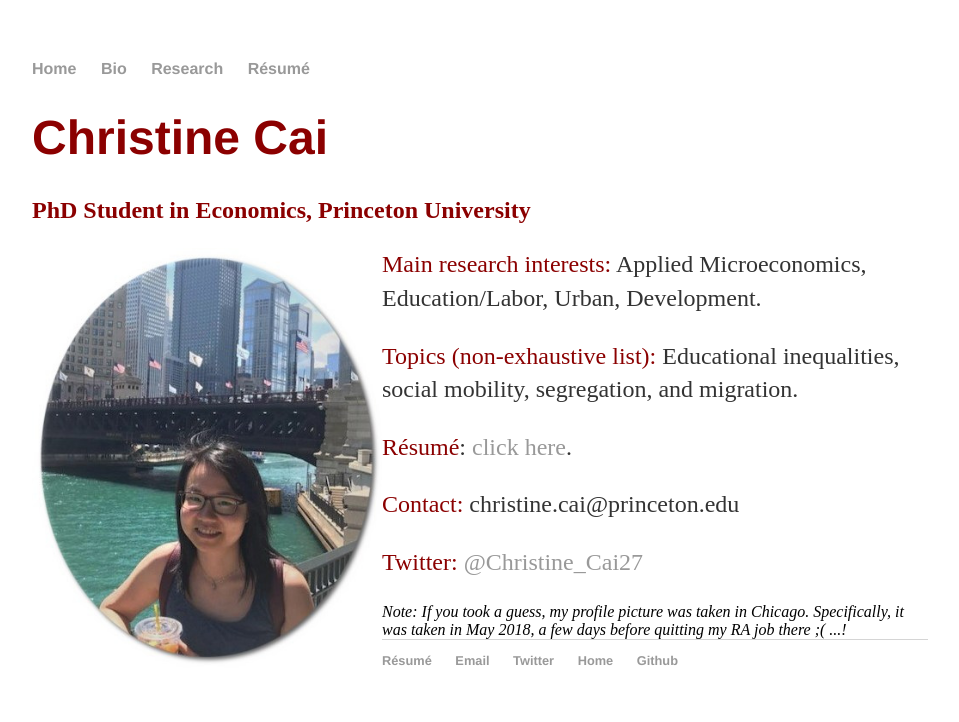
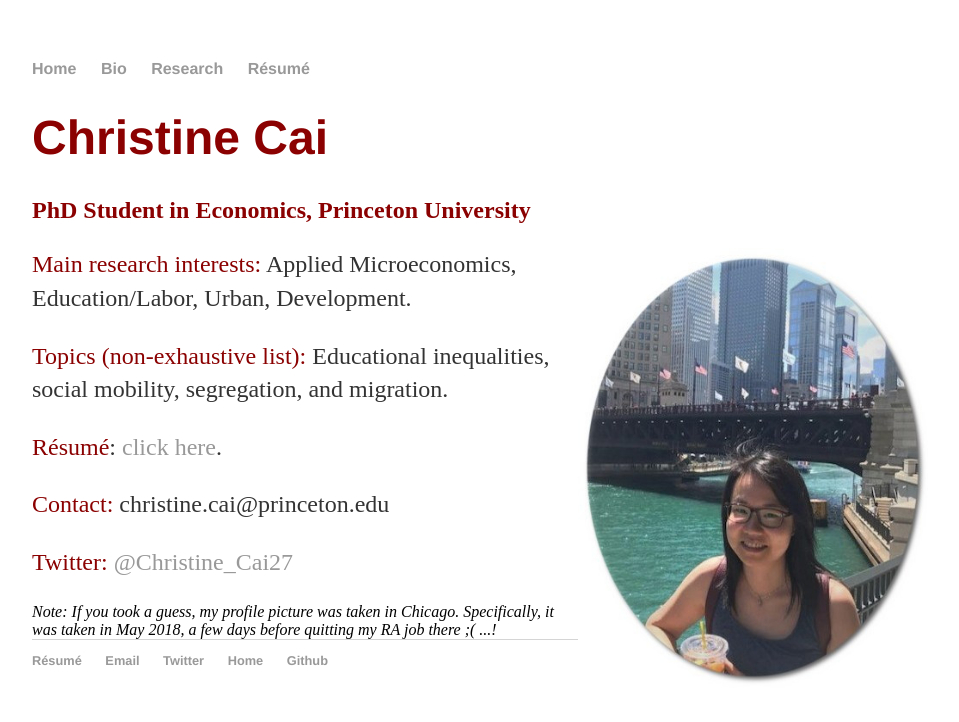
Before and after one commit to christinecai/christinecai.github.io, a Jekyll site: the page built from index.html, in a window 1280 px wide. Shown: the top 722 px of the page, without its empty margins (160-1119 px from the left). Built offline with Jekyll 4.4.1, drawn with Linux system fonts in a browser that asks for light colours.

Commit message:
Update index.html

```diff
--- a/index.html
+++ b/index.html
@@ -10,7 +10,7 @@
 		<p class="lead"><h1><font color="darkred">Christine Cai</font></h1></p>
 		<p><h2><font color="darkred">PhD Student in Economics, Princeton University</font></h2></p>
 
-		<img align="left" src="pix/pic_website.jpg" width="350" height="420" alt="" title="May 2018, Chicago, IL, USA" />
+		<img align="right" src="pix/pic_website.jpg" width="350" height="440" alt="" title="May 2018, Chicago, IL, USA" />
 
 		<p class="tab"><font color="darkred">Main research interests:</font> Applied Microeconomics, Education/Labor, Urban, Development.
 		<p class="tab"><font color="darkred">Topics (non-exhaustive list):</font> Educational inequalities, social mobility, segregation, and migration.</p>
```
